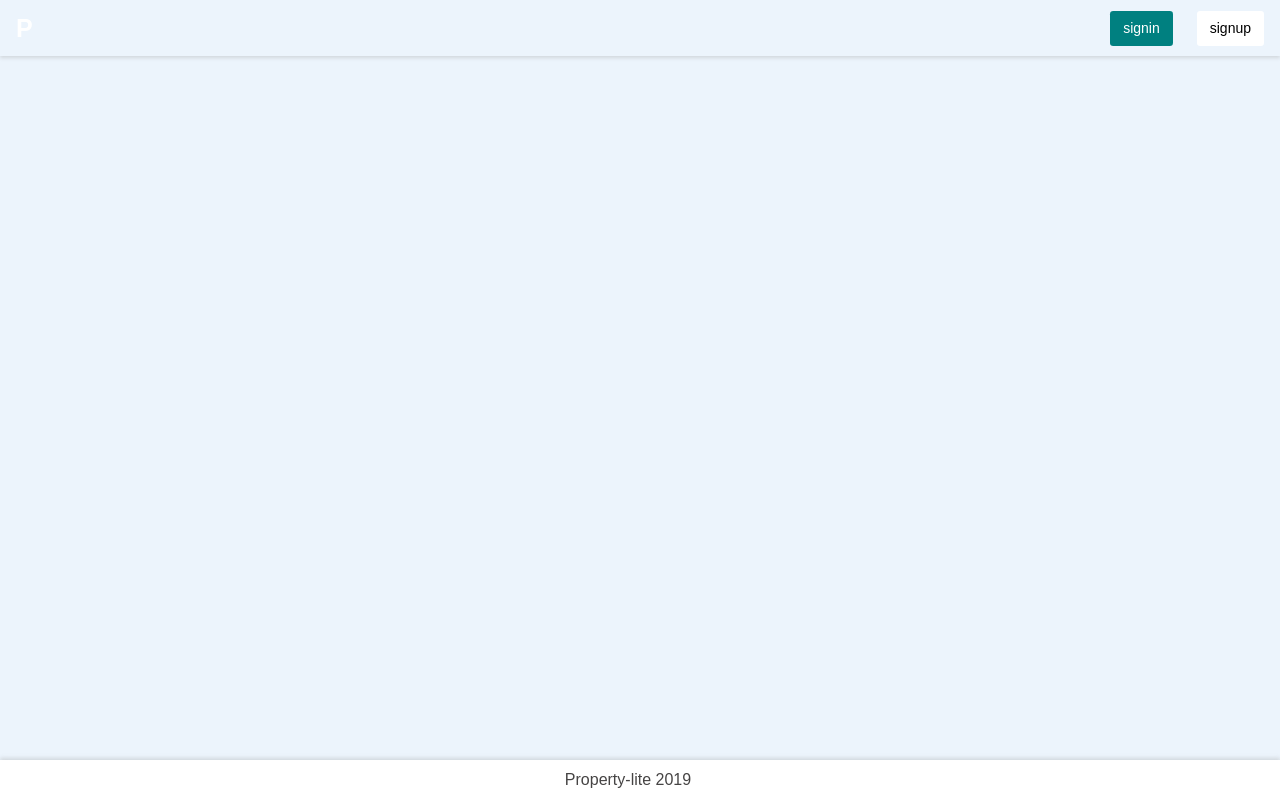
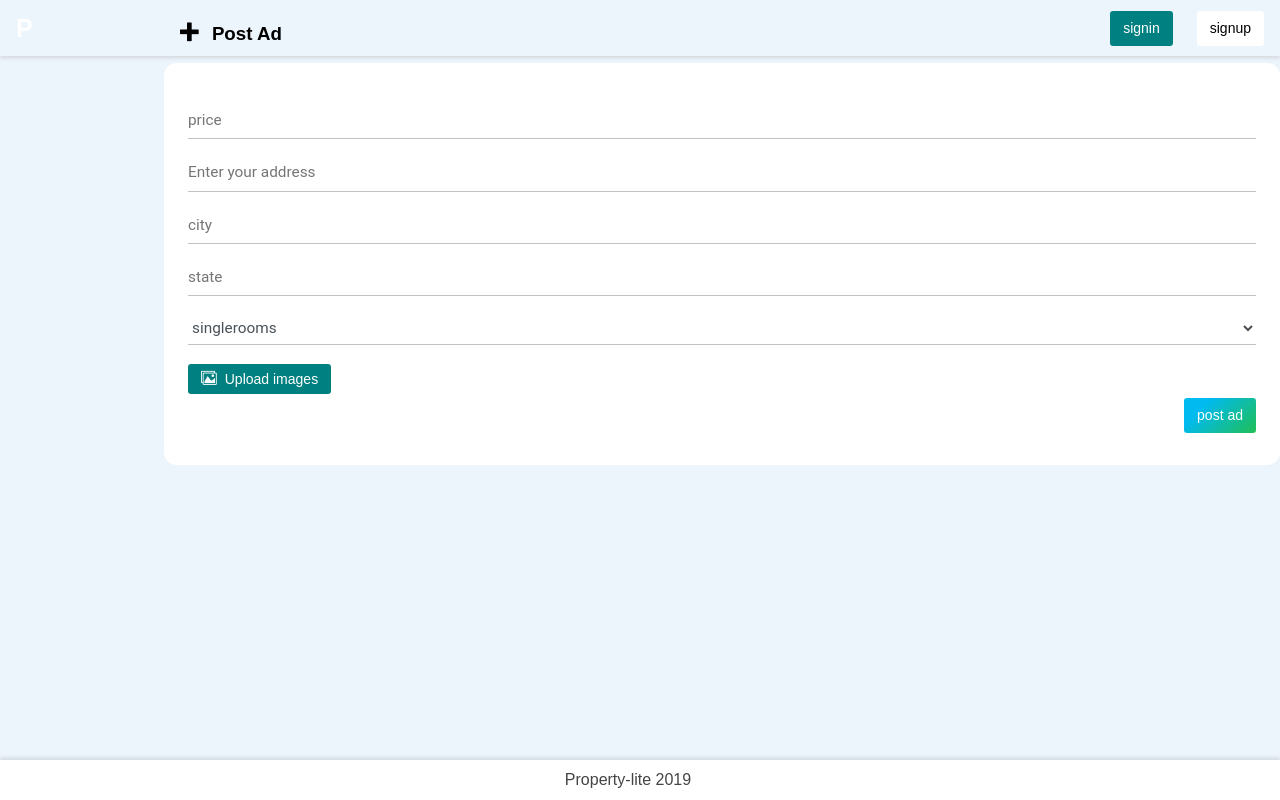
Before and after one commit to swaibat/property-pro-lite-react, a React (Create React App) app: page /Create-ad in a window 1280 px wide. Built offline with nearby package versions, Linux system fonts and the light colour scheme.

Commit message:
chore(create-property):implent create property

```diff
--- a/src/App.js
+++ b/src/App.js
@@ -5,6 +5,7 @@ import Home from './pages/index';
 import Dashboard from './pages/dashboard';
 import Ads from './pages/all_ads';
 import Ad from './pages/specific_ad';
+import CreateAd from './pages/createAd';
 
 import { BrowserRouter as Router, Switch, Route } from 'react-router-dom';
 
@@ -18,6 +19,7 @@ function App() {
             <Route path="/dashboard" component={Dashboard}/>
             <Route path="/ads" component={Ads}/>
             <Route path="/ad" component={Ad}/>
+            <Route path="/Create-ad" component={CreateAd}/>
           </Switch>
           <Footer/>
       </div>
--- /dev/null
+++ b/src/pages/createAd.js
@@ -0,0 +1,34 @@
+import React from 'react';
+
+function CreateAd() {
+  return (
+    <main role="main">
+        <div class="padding-1 page-container ">
+            <h3 class="page-title"><i class="pro-plus-lite margin-r-2"></i> Post Ad</h3>
+            <div class="sub-container">
+                <form class="form" id="createProperty" enctype="multipart/form-data">
+                    <input class="form-input" id="price" type="number" placeholder="price" required/>
+                    <input class="form-input" id="autocomplete" placeholder="Enter your address" onFocus="geolocate()" type="text" />
+                    <input class="form-input" id="locality" placeholder="city"/>
+                    <input class="form-input" id="administrative_area_level_1" placeholder="state"/>
+                    <select class="form-input full-width" id="type" required>
+                        <option value="singlerooms">singlerooms</option>
+                        <option value="3bedrooms">3bedrooms</option>
+                        <option value="5bedrooms">5bedrooms</option>
+                        <option value="miniflat">miniFlat</option>
+                        <option value="others">others</option>
+                    </select>
+                    <div class="margin-t-4 d-block">
+                        <label for="photo-upload" class="btn teal"><i class="pro-images-lite margin-r-2"></i>Upload images</label>
+                        <input type="file" id="photo-upload" class="d-none" accept="image/*" multiple required/>
+                    </div>
+                    <div class="img-upload-preview"></div>
+                    <button class="btn blue margin-y-2 float-right ">post ad</button>
+                </form>
+            </div>
+        </div>
+    </main>
+    );
+}
+
+export default CreateAd;
```
